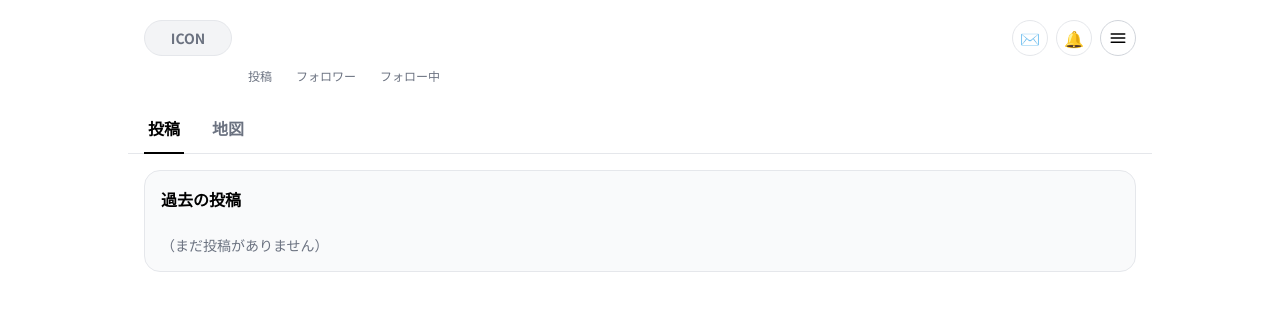
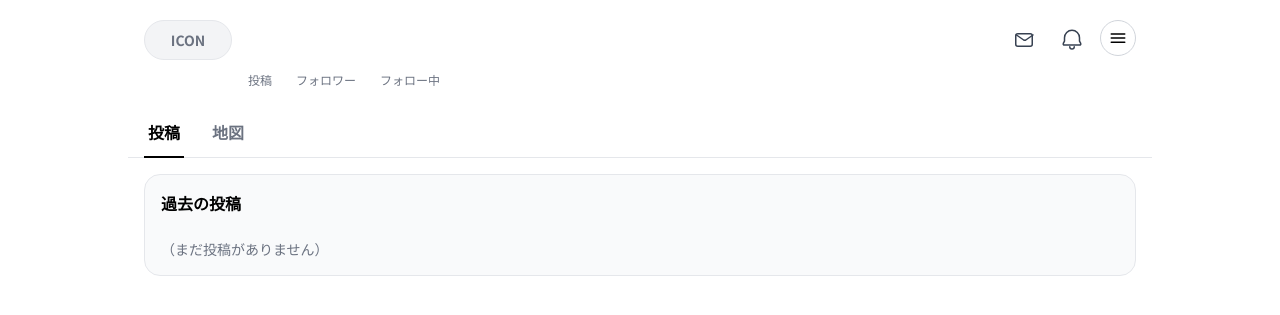
Before and after one commit to keikon0910/rss_hackathon, a Flask app: template templates/personal_page/personal_page.html in a window 1280 px wide. Shown: the part 61-376 px from the top of the page. Run offline with Flask 3, Linux system fonts and the light colour scheme; the template is opened without the code that fills it, so the values that code supplies are empty; some libraries are stand-ins or nearby versions.

Commit message:
personal_pageのボタンを変更

```diff
--- a/templates/personal_page/personal_page.html
+++ b/templates/personal_page/personal_page.html
@@ -26,6 +26,7 @@
       <div class="w-9 h-9 rounded-full bg-blue-100 grid place-items-center">SNS</div>
       <span>Social</span>
     </div>
+
     <nav class="ml-auto">
       <ul class="flex items-center gap-4 font-semibold">
         <li><a href="#" class="px-2 py-1 hover:underline">ホーム</a></li>
@@ -48,8 +49,22 @@
 
     <!-- 右側アクション（DM/通知はダミー）-->
     <div class="flex items-start gap-2">
-      <button title="DM" aria-label="DM" class="w-9 h-9 rounded-full border border-gray-200 grid place-items-center">✉️</button>
-      <button title="通知" aria-label="通知" class="w-9 h-9 rounded-full border border-gray-200 grid place-items-center">🔔</button>
+<!-- DM（封筒） -->
+<button class="p-2 rounded-full hover:bg-gray-100 transition" aria-label="DM">
+  <svg xmlns="http://www.w3.org/2000/svg" class="w-6 h-6 text-gray-700" viewBox="0 0 24 24" fill="none" stroke="currentColor">
+    <rect x="3.75" y="5.75" width="16.5" height="12.5" rx="2" stroke-width="1.5"/>
+    <path d="M4.5 7l7.2 5a2 2 0 0 0 2.1 0L21 7" stroke-width="1.5" stroke-linecap="round" stroke-linejoin="round"/>
+  </svg>
+</button>
+
+<!-- 通知（ベル） -->
+<button class="p-2 rounded-full hover:bg-gray-100 transition" aria-label="通知">
+  <svg xmlns="http://www.w3.org/2000/svg" class="w-6 h-6 text-gray-700" viewBox="0 0 24 24" fill="none" stroke="currentColor">
+    <path d="M14.25 18.75a2.25 2.25 0 0 1-4.5 0" stroke-width="1.5" stroke-linecap="round"/>
+    <path d="M4.5 9.75A7.5 7.5 0 0 1 12 2.25a7.5 7.5 0 0 1 7.5 7.5v3.3l1.2 2.4a1.1 1.1 0 0 1-1 1.55H4.3a1.1 1.1 0 0 1-1-1.55l1.2-2.4V9.75z"
+          stroke-width="1.5" stroke-linecap="round" stroke-linejoin="round"/>
+  </svg>
+</button>
       <a href="profile_settings.html" class="w-9 h-9 rounded-full border border-gray-300 grid place-items-center hover:bg-gray-50">
             <svg width="18" height="18" viewBox="0 0 24 24" fill="none" stroke="currentColor" stroke-width="2" stroke-linecap="round" stroke-linejoin="round"><line x1="3" y1="6.5" x2="21" y2="6.5" /><line x1="3" y1="12"  x2="21" y2="12" /><line x1="3" y1="17.5" x2="21" y2="17.5" /></svg>
             </a>
```
Lines whose indentation alone changed are shown as unchanged.
